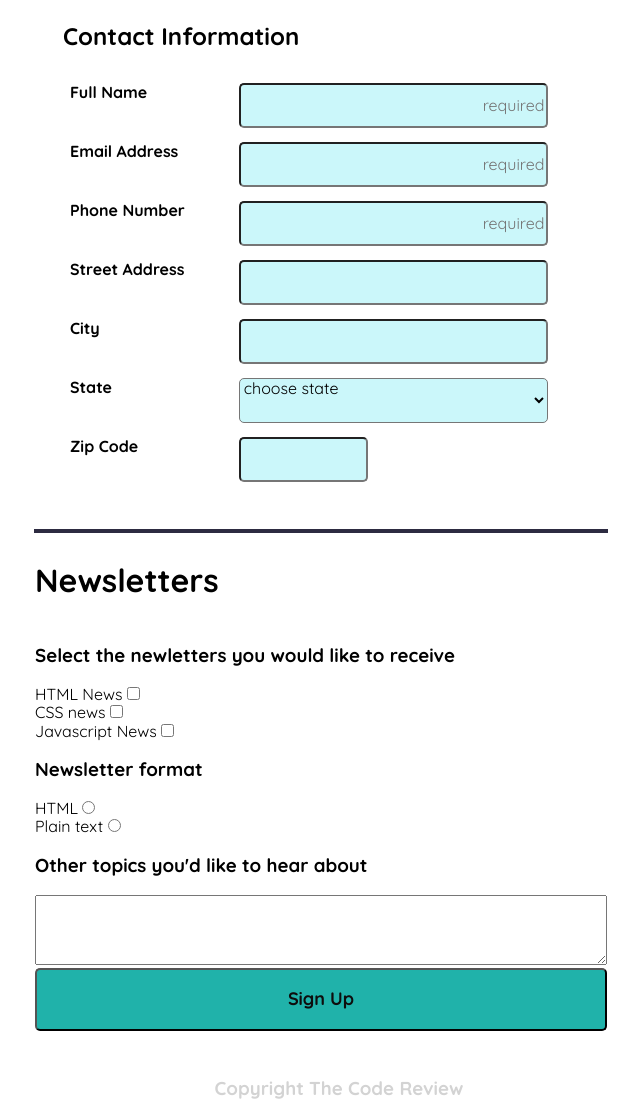
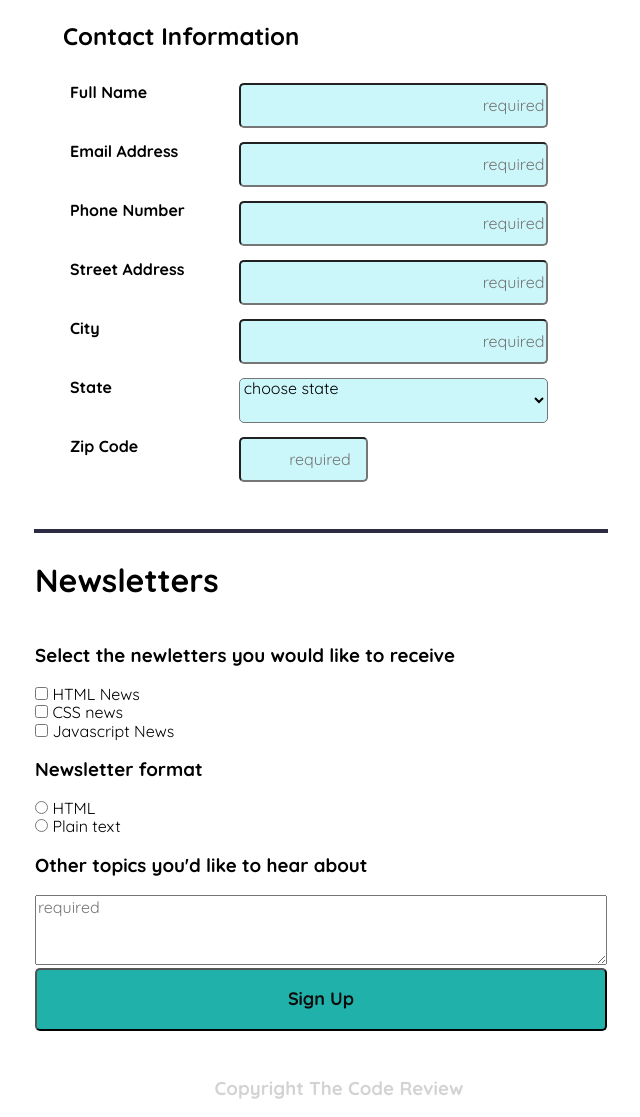
Before and after one commit to KellerC21/Online--Registration-Form-Unit-03, a plain HTML site: page index.html in a window 1280 px wide. Shown: the part 248-1365 px from the top of the page, without its empty margins (319-959 px from the left). Drawn offline with Linux system fonts and the light colour scheme.

Commit message:
review update

```diff
--- a/css/style.css
+++ b/css/style.css
@@ -53,6 +53,7 @@ legend {
 
 input[type=text],
 input[type=tel],
+input[type=email],
 select {
     width: 100%;
     height: 45px;
--- a/index.html
+++ b/index.html
@@ -33,13 +33,13 @@
             <label for="name">Full Name</label>
             <input type="text" id="name" name="user_full name" placeholder="required">
             <label for="email">Email Address</label>
-            <input type="text" id="email" name="user_email address" placeholder="required" >
+            <input type="email" id="email" name="user_email address" placeholder="required" required>
             <label for="phone">Phone Number</label>
             <input type="tel" id="phone" name="user_phone number" placeholder="required">
             <label for="address">Street Address</label>
-            <input type="text" id="address" name="user_street address">
+            <input type="text" id="address" name="user_street address" placeholder="required">
             <label for="city">City</label>
-            <input type="text" id="city" name="user_city">
+            <input type="text" id="city" name="user_city" placeholder="required">
             <label for="state">State</label>
                 <select name="user-state" id="state">
                     <option value="">choose state</option>
@@ -96,7 +96,7 @@
                     <option value="WY">Wyoming</option>
                 </select>
             <label for="zipcode">Zip Code</label>
-            <input type="text" id="zipcode" name="user_zipcode">
+            <input type="text" id="zipcode" name="user_zipcode"placeholder="required" >
     </fieldset>
 
     <hr id="bottom-bar">
@@ -108,31 +108,32 @@
             <h3>Select the newletters you would like to receive</h3>
             <div id="checks">
                 <div>
+                    <input type="checkbox" id="news" value="html" name="newsletter">
                     <label for="news">HTML News</label>
-                    <input type="checkbox" id="news" value="html" name="newsletter">
                 </div>
                 <div>
+                    <input type="checkbox" id="css" value="css" name="newletter">
                     <label for="css">CSS news</label>
-                    <input type="checkbox" id="css" value="css" name="newletter">
                 </div>
                 <div>
+                    <input type="checkbox" id="java" value="java" name="newsletter">
                     <label for="java">Javascript News</label>
-                    <input type="checkbox" id="java" value="java" name="newsletter">
                 </div>
             </div>
             <h3>Newsletter format</h3>
                 <div id="radio">
                 <div>
+                    <input type="radio" id="html" value="html-format" name="format">
                     <label for="html">HTML</label>
-                    <input type="radio" id="html" value="html-format" name="format">
                 </div>
                 <div>
+                    <input type="radio" id="plain" value="plain_text" name="format">
                     <label for="plain">Plain text</label>
-                    <input type="radio" id="plain" value="plain_text" name="format">
                 </div>
             </div>
             <h3>Other topics you'd like to hear about</h3>
-            <textarea id="topics" name="topics"></textarea>
+            <label for="topics"></label>
+            <textarea id="topics" name="topics" placeholder="required"></textarea>
             <button type="submit">Sign Up</button>
     </fieldset>
  </form>
```
